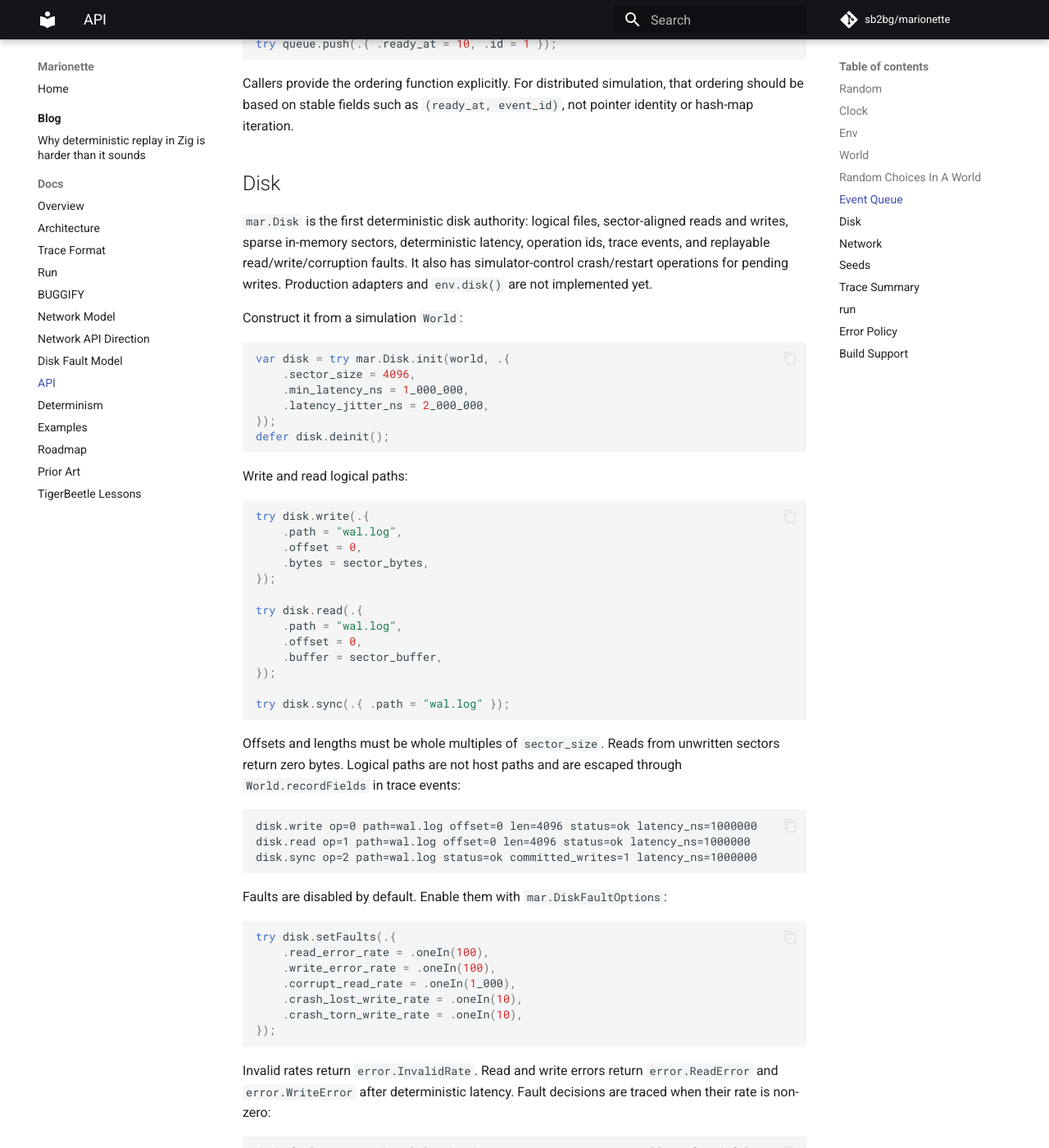
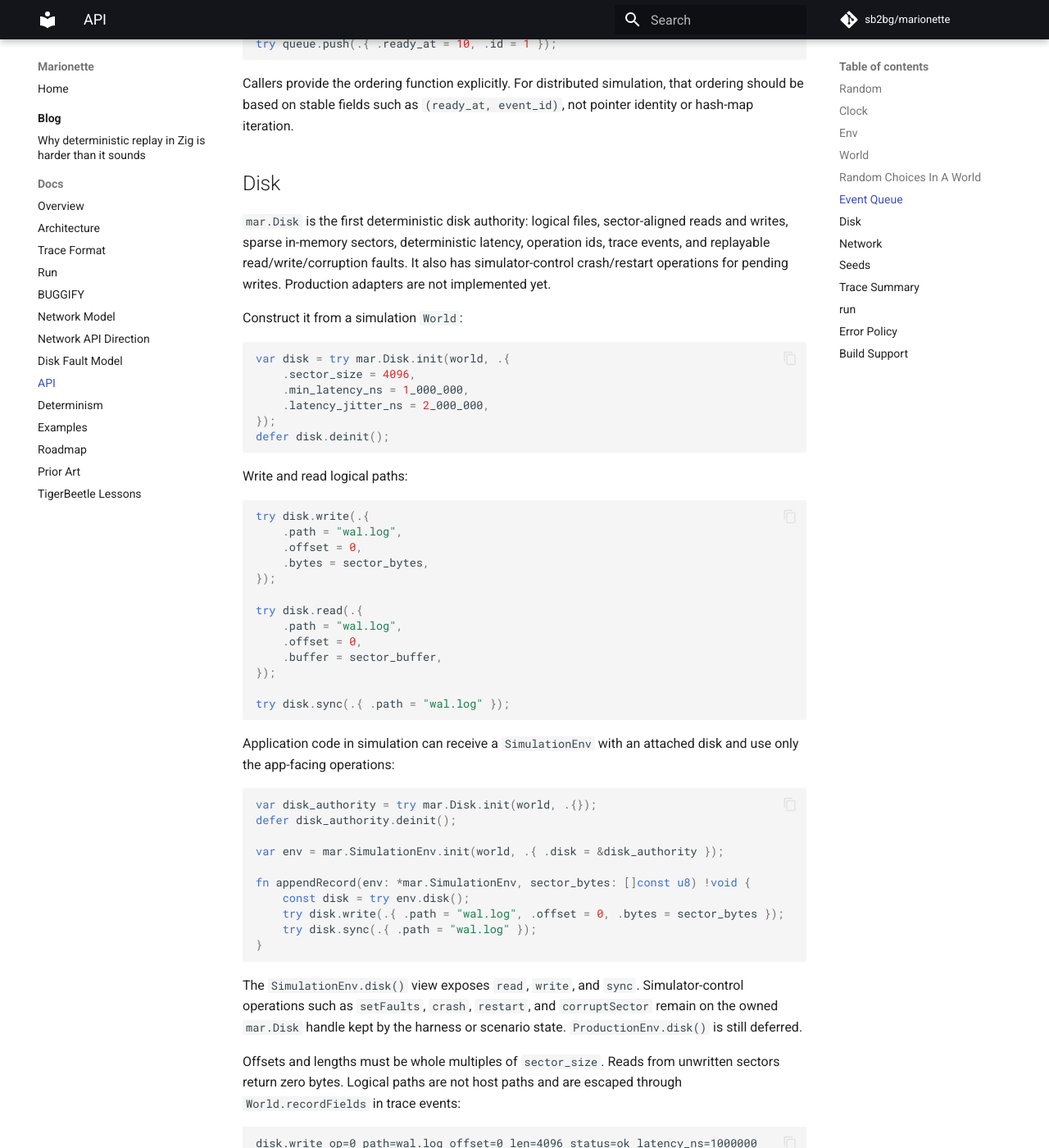
Before and after one commit to sb2bg/marionette, an MkDocs documentation site: the page built from docs/api.md, in a window 1280 px wide and 1400 px high, scrolled down 3929 px. Shown: the whole window at 82% size. Built offline with MkDocs 1.6.1 and Material for MkDocs 9.7.7, drawn with Linux system fonts in a browser that asks for light colours; comment, search, counter and statistics services are not loaded; some of the changed text lies outside the part shown.

````diff
--- a/docs/api.md
+++ b/docs/api.md
@@ -66,7 +66,7 @@ authorities:
 
 ```zig
 fn scenario(world: *mar.World) !void {
-    var env = mar.SimulationEnv.init(world);
+    var env = mar.SimulationEnv.init(world, .{});
     try service(&env);
 }
 ```
@@ -82,13 +82,13 @@ the PRNG or recording a hook event. The hook only decides whether the fault
 fires; user code still owns the domain behavior, such as dropping a packet,
 delaying an operation, or returning a simulated disk error.
 
-`SimulationEnv` also exposes `tick()`, `runFor()`, and `record()` as
-convenience wrappers around the backing world for scenario code. Future disk
-and network authorities should be added to this environment shape instead of
-relying on auto-detection. Marionette does not currently expose a public
-extension point for alternate production authority routing; keeping that closed
-avoids locking in a large user-implemented interface while the authority
-surface is still growing.
+`SimulationEnv` also exposes `tick()`, `runFor()`, `record()`, and an optional
+app-facing `disk()` view when it is constructed with a disk authority. Network
+authorities should follow this environment shape instead of relying on
+auto-detection. Marionette does not currently expose a public extension point
+for alternate production authority routing; keeping that closed avoids locking
+in a large user-implemented interface while the authority surface is still
+growing.
 
 ## `World`
 
@@ -240,6 +240,27 @@ try disk.read(.{
 
 try disk.sync(.{ .path = "wal.log" });
 ```
+
+Application code in simulation can receive a `SimulationEnv` with an attached
+disk and use only the app-facing operations:
+
+```zig
+var disk_authority = try mar.Disk.init(world, .{});
+defer disk_authority.deinit();
+
+var env = mar.SimulationEnv.init(world, .{ .disk = &disk_authority });
+
+fn appendRecord(env: *mar.SimulationEnv, sector_bytes: []const u8) !void {
+    const disk = try env.disk();
+    try disk.write(.{ .path = "wal.log", .offset = 0, .bytes = sector_bytes });
+    try disk.sync(.{ .path = "wal.log" });
+}
+```
+
+The `SimulationEnv.disk()` view exposes `read`, `write`, and `sync`.
+Simulator-control operations such as `setFaults`, `crash`, `restart`, and
+`corruptSector` remain on the owned `mar.Disk` handle kept by the harness or
+scenario state. `ProductionEnv.disk()` is still deferred.
 
 Offsets and lengths must be whole multiples of `sector_size`. Reads from
 unwritten sectors return zero bytes. Logical paths are not host paths and are
@@ -498,7 +519,7 @@ const Model = struct {
     committed: bool = false,
 
     fn init(world: *mar.World) Model {
-        return .{ .env = mar.SimulationEnv.init(world) };
+        return .{ .env = mar.SimulationEnv.init(world, .{}) };
     }
 };
 
````
Also changed, not shown: other parts of docs/api.md (+1 -1 lines), docs/architecture.md (+2 -2 lines), docs/disk-fault-model.md (+7 -6 lines), docs/network-api.md (+1 -1 lines), docs/roadmap.md (+27 -19 lines), docs/run.md (+2 -2 lines), 6 other files.
